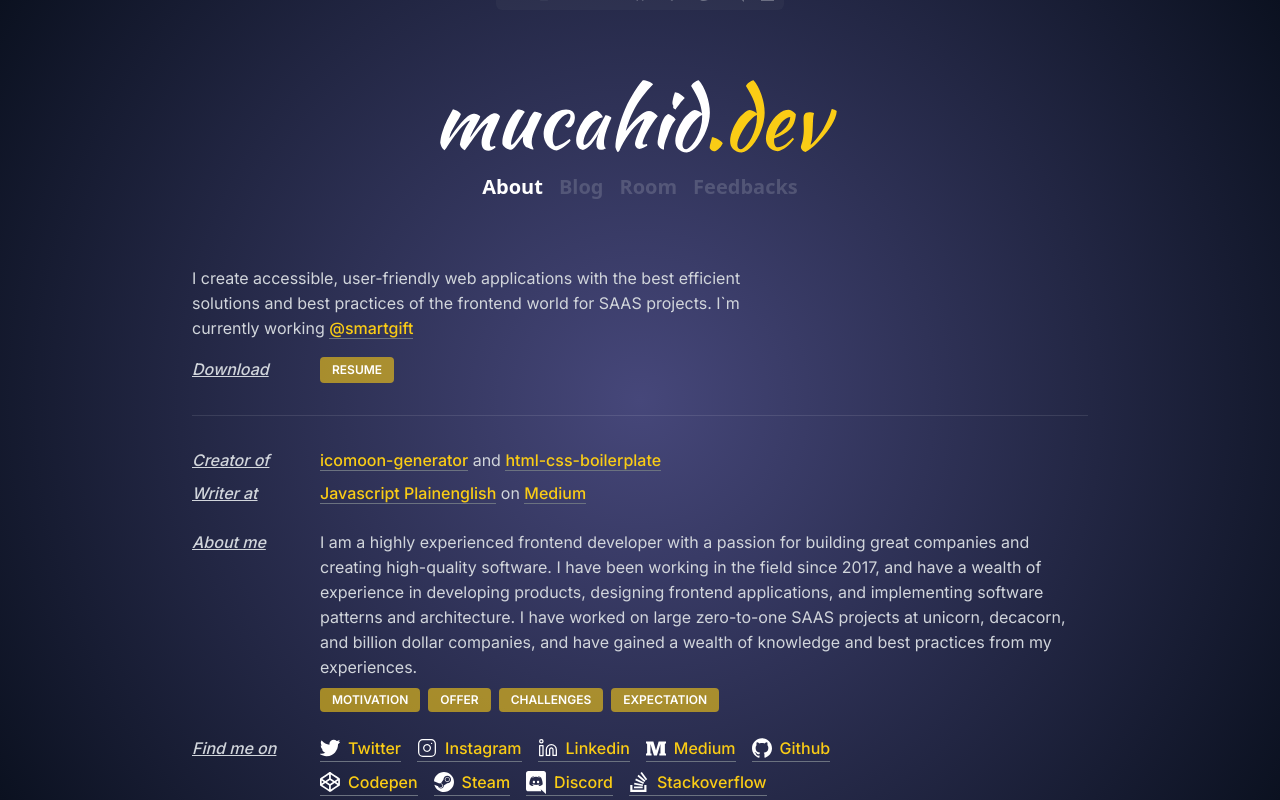
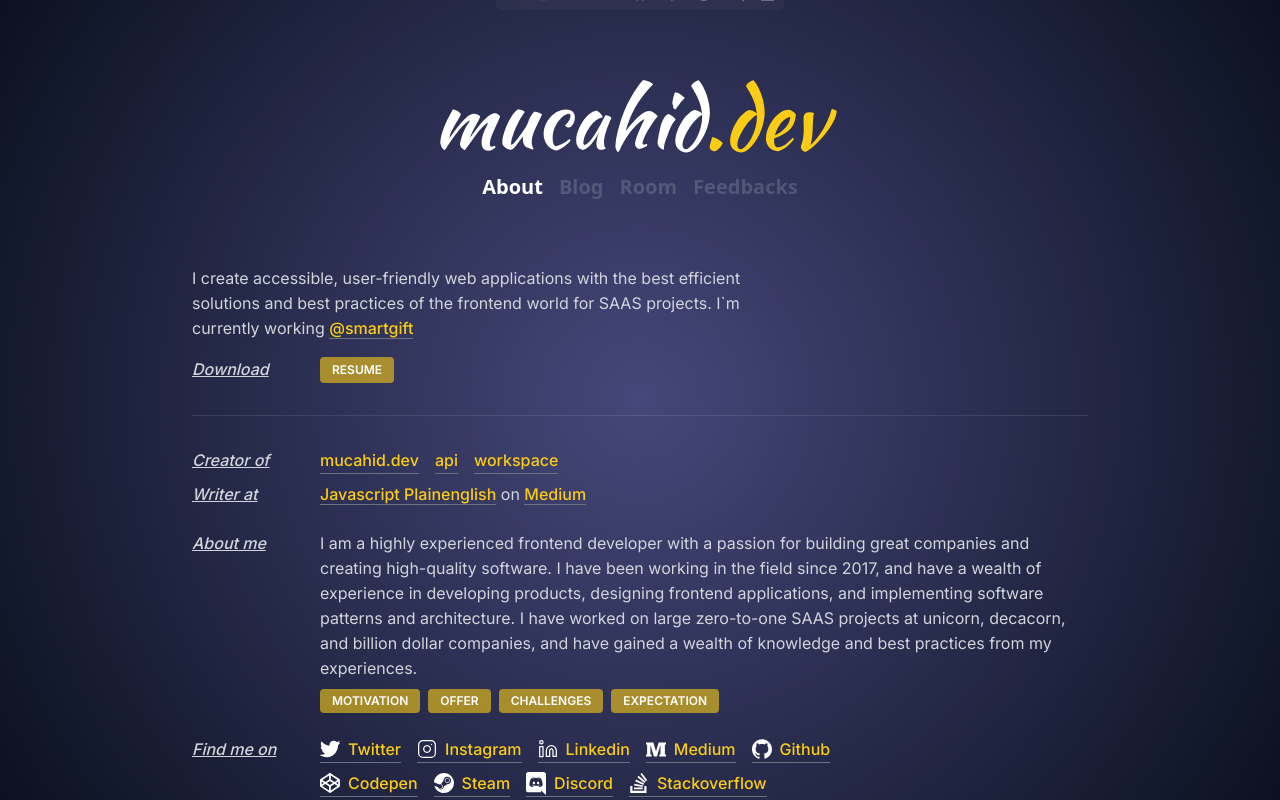
Before and after one commit to mucahidyazar/mucahid.dev, a Next.js app: page / in a window 1280 px wide. Shown: the top 800 px of the page. Built offline with nearby package versions, Linux system fonts and the light colour scheme.

Commit message:
feat: add PINS section more dynamically

```diff
--- a/app/page.tsx
+++ b/app/page.tsx
@@ -1,6 +1,6 @@
 import Image from 'next/image'
 import { Chip, Tooltip, HomeArticle, HomeSection } from '@/components'
-import { EXPERIENCES, LINKS, PROJECTS } from '@/mocks'
+import { EXPERIENCES, LINKS, PINS, PROJECTS } from '@/mocks'
 
 interface ISectionLink {
   href?: string
@@ -27,23 +27,36 @@
         <HomeArticle
           id="creator-of"
           title="Creator of"
-          content={(
-            <p>
-              <a
-                className="link"
-                href="https://github.com/mucahidyazar/icomoon-generator"
-              >
-                icomoon-generator
-              </a>
-              {' and '}
-              <a
-                className="link"
-                href="https://github.com/mucahidyazar/html-css-boilerplate"
-              >
-                html-css-boilerplate
-              </a>
-            </p>
-          )}
+          content={PINS.map(pin => (
+            <Tooltip
+              content={
+                <aside className="flex flex-col gap-1 w-96">
+                  {Object.entries(pin.info).map(([key, value]) => (
+                    <div className="flex flex-wrap items-start" key={key}>
+                      <h2 className="font-medium italic w-20">
+                        {/* if value is not array jsut print it */}
+                        {key}
+                      </h2>
+                      <div className="flex flex-1 flex-wrap gap-2">
+                        {typeof value === 'string' ? (
+                          <p>{value}</p>
+                        ) : (
+                          value.map((v: any) => (
+                            <p key={v} className="leading-3">
+                              {v},
+                            </p>
+                          ))
+                        )}
+                      </div>
+                    </div>
+                  ))}
+                </aside>
+              }
+              key={pin.label}
+            >
+              <SectionLink key={pin.label} text={pin.label} />
+            </Tooltip>
+          ))}
         />
 
         <HomeArticle
--- a/src/mocks/index.ts
+++ b/src/mocks/index.ts
@@ -1,3 +1,4 @@
 export * from './experiences'
 export * from './links'
+export * from './pins'
 export * from './projects'
--- /dev/null
+++ b/src/mocks/pins.ts
@@ -0,0 +1,63 @@
+import {TProject} from './projects'
+
+export const PINS: TProject[] = [
+  {
+    label: 'mucahid.dev',
+    href: 'https://github.com/mucahidyazar/mucahid.dev',
+    description:
+      'This is a full-stack portfolio website. Also it is an open-source project. You can create your own portfolio. If you wish you can use this template as a base of your SAAS project.',
+    logo: '',
+    info: {
+      main: 'next.js',
+      packages: ['react', 'react query', 'tailwindcss', 'react-hook-forms'],
+      deploy: 'vercel',
+      ci: 'github actions',
+      company: '',
+    },
+  },
+  {
+    label: 'api',
+    href: 'https://github.com/mucahidyazar/api',
+    description:
+      'API repository containing various projects including an appointment, stock control, link preview and URL shortener services.',
+    logo: '',
+    info: {
+      main: 'Node.js',
+      packages: ['Node.js', 'puppeteer', 'chalk', 'prompts', 'socket.io'],
+      deploy: '',
+      ci: 'github actions',
+      company: '',
+    },
+  },
+  {
+    label: 'workspace',
+    description:
+      'This repository serves as a central location for all of my projects, tests, and examples. It includes various subdirectories and files such as source code, documentation, and build scripts. This repository allows me to easily manage and organize my work, as well as collaborate with others.',
+    href: 'https://github.com/mucahidyazar/workspace',
+    logo: '',
+    info: {
+      main: 'Node.js',
+      packages: [
+        'react',
+        'redux',
+        'react query',
+        'redux-thunk',
+        'react-router',
+        'styled-components',
+        'formik',
+        'typescript',
+        'next.js',
+        'tailwindcss',
+        'react-hook-forms',
+        'puppeteer',
+        'chalk',
+        'prompts',
+        'socket.io',
+      ],
+      other: ['npm', 'storybook', 'nx'],
+      deploy: '',
+      ci: 'github actions',
+      company: '',
+    },
+  },
+]
--- a/src/mocks/projects.ts
+++ b/src/mocks/projects.ts
@@ -90,6 +90,7 @@
 
 export type TProject = {
   label: string
+  description?: string
   href: string
   logo: string
   info: {
```
